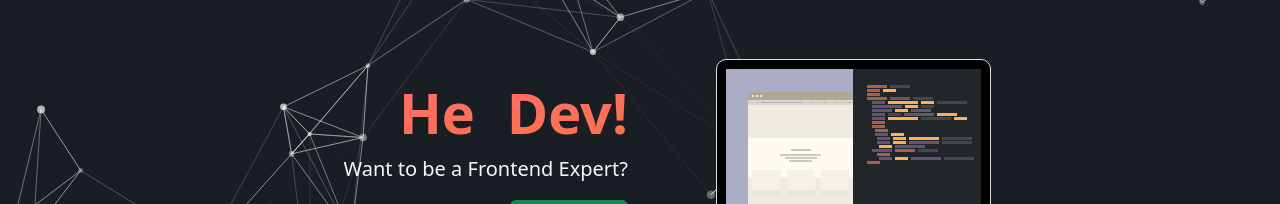
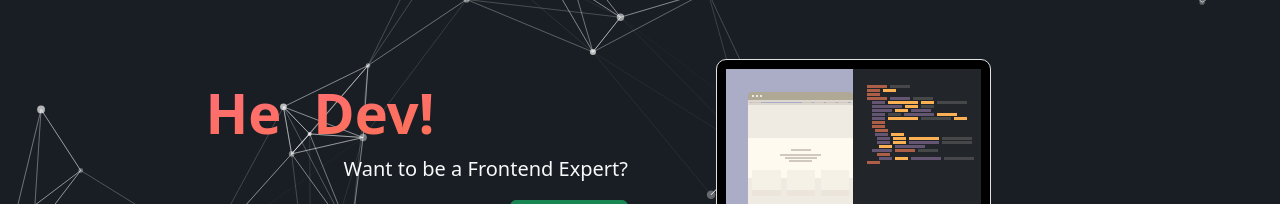
Before and after one commit to Va1bhav07/VASchool, a React (Vite) app in the folder client/: page / in a window 1280 px wide. Shown: the part 151-355 px from the top of the page. Built offline with nearby package versions, Linux system fonts and the light colour scheme; no server answers.

Commit message:
fixed banner typing positioning

```diff
--- a/client/src/pages/Home/Banner/index.jsx
+++ b/client/src/pages/Home/Banner/index.jsx
@@ -25,7 +25,7 @@ function Banner() {
           className="position-absolute top-50 start-50 translate-center w-100">
           <Row className="no-select align-items-center">
             <Col md={12} lg={6} className="text-center text-lg-end ">
-              <div className="type-writer fw-bold primary-text-color d-flex justify-content-end">
+              <div className="type-writer fw-bold primary-text-color d-flex justify-content-center justify-lg-content-end">
                 <Typewriter
                   options={{
                     strings: [
@@ -59,7 +59,7 @@ function Banner() {
                 GET STARTED
               </Link>
             </Col>
-            <Col md={12} lg={4} className="d-none d-md-block">
+            <Col md={12} lg={4} className="d-none d-lg-block">
               <PC />
             </Col>
           </Row>
```
